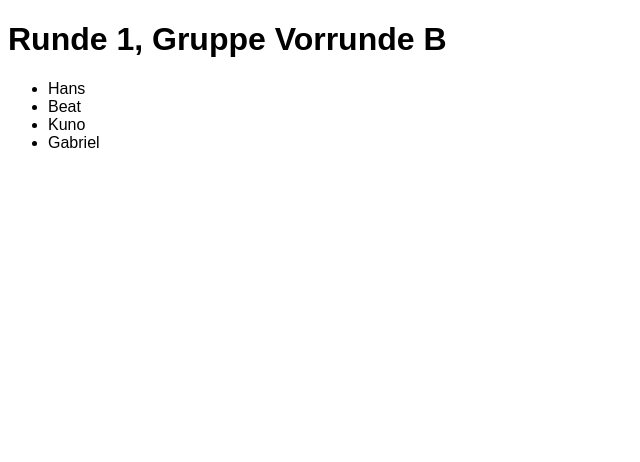
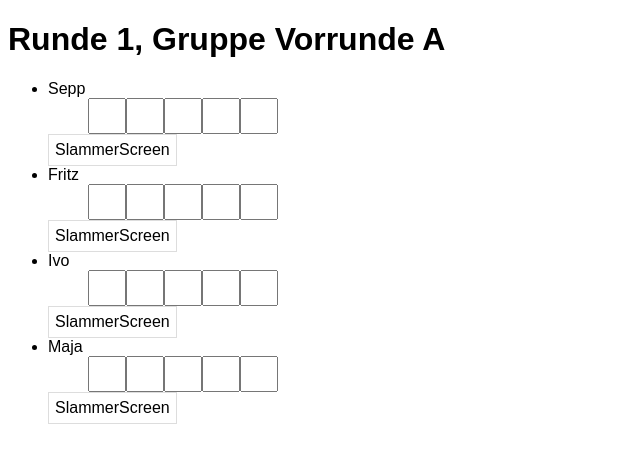
Before and after one commit to bespr/SlamScoreBoard, a plain HTML site: page SlamScoreBoard.html in a window 1280 px wide. Shown: the whole page, without its empty margins (0-640 px from the left). Drawn offline with Linux system fonts and the light colour scheme.

Commit message:
Screen Management

```diff
--- a/css/style.css
+++ b/css/style.css
@@ -5,7 +5,7 @@ body { font-family: Arial, sans-serif; }
 .modeNormal { display: block; }
 .modeEdit { display: none; }
 
-input.grade { width: 30px; height: 30px; line-height: 30px; }
+.grades input { width: 30px; height: 30px; line-height: 30px; }
 
 input.minDropGrade { background: red; }
 input.maxDropGrade { background: red; }
--- a/js/app.js
+++ b/js/app.js
@@ -5,20 +5,61 @@ var ENTER_KEY = 13;
 	'use strict';
 
 
-    app.currentScreen = { name: 'group', id: '2' }
+    app.screens = {};
 
+
+    app.updateScreen = function() {
+        if (typeof app.screens[app.currentScreen.name] === 'function') {
+            var tmpl = app.screens[app.currentScreen.name]();
+            $('#appplace').html(tmpl);
+        } else {
+            console.warn('Function for screen ' + app.currentScreen.name + ' does not exists');
+        }
+    }
+
+
+    app.screens.group = function() {
         var group = app.getGroup(app.currentScreen.id);
         var tmpl = '<h1>Runde ' + group.round.name + ', Gruppe ' + group.name + '</h1>';
 
         tmpl += '<ul>';
         var slammer = app.getSlammer(group.slammer);
         for (var i = 0, len = slammer.length; i < len; i++) {
-        tmpl += '<li>' + slammer[i].name + '</li>';
+            tmpl += '<li>';
+                tmpl += '<span class="name">' + slammer[i].name + '</span>';
+                tmpl += '<ul class="grades">';
+                for (var j = 0; j < 5; j++) {
+                    tmpl += '<input type="text" />';
                 }
                 tmpl += '</ul>';
+            tmpl += '</li>';
+            tmpl += '<span class="changeScreen bl" data-screen="slammer" data-screen-id="' + slammer[i].id + '">SlammerScreen</span>';
+        }
+        tmpl += '</ul>';
+        return tmpl;
+    }
+
+    app.screens.slammer = function() {
+        var slammer = app.slammerById[app.currentScreen.id];
+        var tmpl = '<h1>' + slammer.name + '</h1>';
+        tmpl += '<span class="changeScreen bl" data-screen="group" data-screen-id="1">GroupScreen</span>';
+        return tmpl;
+    }
 
 
-    $('#appplace').html(tmpl);
+    app.currentScreen = { name: 'group', id: '1' }
+    app.updateScreen();
+
+
+    // Events
+    $(document).on('click', '.changeScreen', function() {
+        app.currentScreen = { name: $(this).attr('data-screen'), id: $(this).attr('data-screen-id') };
+        app.updateScreen();
+    });
+
+
+
+
 
 
 
```
Lines whose indentation alone changed are shown as unchanged.
